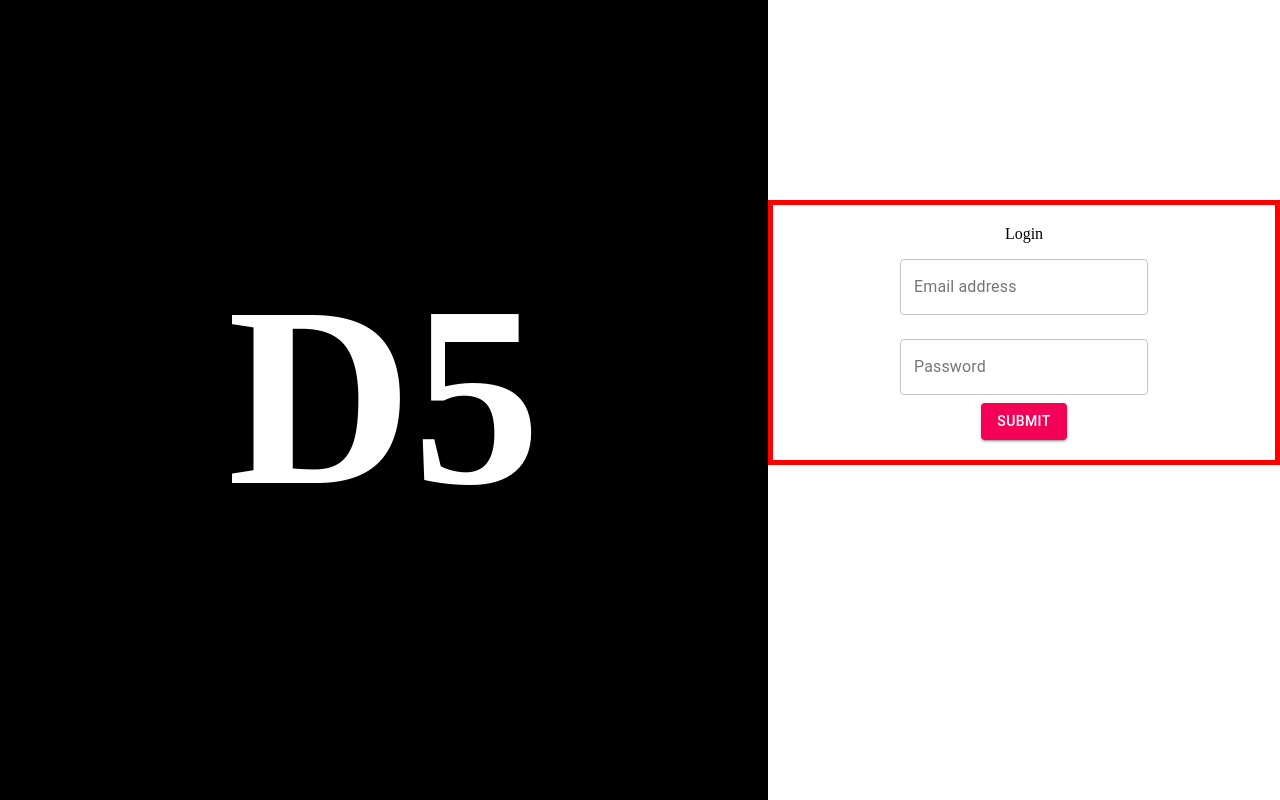
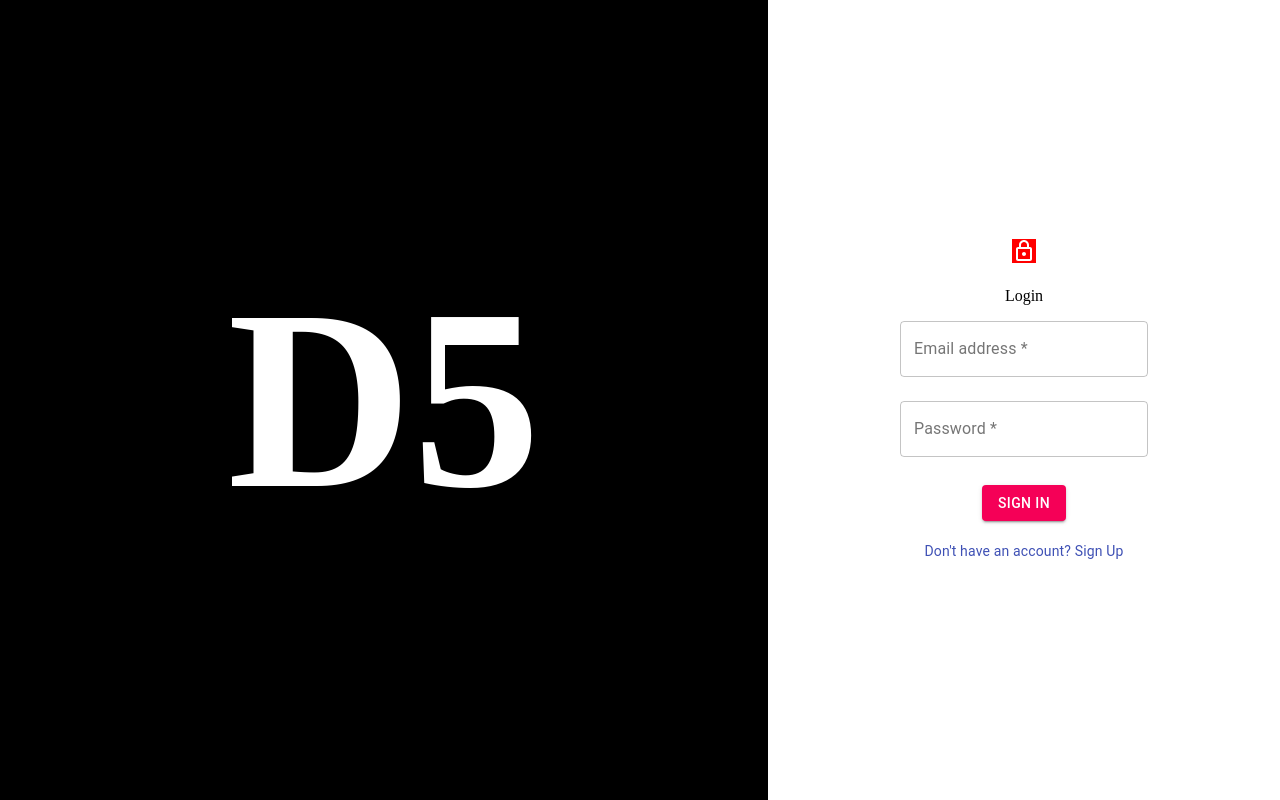
Before and after one commit to Dev4long/D5, a React (Create React App) app in the folder trial/: page / in a window 1280 px wide. Built offline with nearby package versions, Linux system fonts and the light colour scheme; a web font is replaced by a local one.

Commit message:
added sign up

```diff
--- a/trial/src/components/HomeLogIn.js
+++ b/trial/src/components/HomeLogIn.js
@@ -2,8 +2,18 @@
 import "../style/HomeLogIn.css"
 import Button from '@material-ui/core/Button'
 import TextField from '@material-ui/core/TextField';
+import LockOutlinedIcon from '@mui/icons-material/LockOutlined';
+import { Link } from '@material-ui/core';
+import {useState} from 'react';
+
 
 function HomeLogIn() {
+
+  const[signUp, toggleSignUp] = useState(false)
+
+  const switchSignUp = () => toggleSignUp(!signUp)
+
+
   return (
     <div className="LoginContainer">
 
@@ -13,22 +23,51 @@
 
     <div className = "formContainer">
 
-      <div className="LoginForm">
+      {signUp ? ( null ) : <div className="LoginForm">
+      <div><LockOutlinedIcon style={{color:"white", background:"red", marginBottom:"20px"}}/></div>
       Login
       <form>
       <div>
-      <TextField label="Email address" variant="outlined" margin="normal" color="secondary"/>
+        <TextField label="Email address *" variant="outlined" margin="normal" color="secondary"/>
       </div>
-      <div>
-        <TextField label="Password" variant="outlined" margin="normal"
+      <div style={{marginBottom:"20px"}}>
+        <TextField label="Password *" variant="outlined" margin="normal"
         color="secondary"/>
       </div>
-      <Button variant="contained" color="secondary" >
-      Submit
-      </Button>
+        <Button style={{marginBottom:"20px"}} variant="contained" color="secondary" >
+        sign in
+        </Button>
+      <div onClick={switchSignUp}>
+      <Link href="#" variant="body2">
+      {"Don't have an account? Sign Up"}
+      </Link>
+      </div>
 
       </form>
+      </div>}
+
+      {signUp ? (<div className="LoginForm">
+      <div><LockOutlinedIcon style={{color:"white", background:"red", marginBottom:"20px"}}/></div>
+      Sign Up
+      <form>
+      <div>
+        <TextField label="Email address *" variant="outlined" margin="normal" color="secondary"/>
       </div>
+      <div style={{marginBottom:"20px"}}>
+        <TextField label="Password *" variant="outlined" margin="normal"
+        color="secondary"/>
+      </div>
+        <Button style={{marginBottom:"20px"}} variant="contained" color="secondary" >
+      sign in
+      </Button>
+      <div onClick={switchSignUp}>
+      <Link href="#" variant="body2">
+      {"Have an account? Sign In"}
+      </Link>
+      </div>
+
+      </form>
+      </div>):null}
 
     </div>
 
--- a/trial/src/style/HomeLogIn.css
+++ b/trial/src/style/HomeLogIn.css
@@ -3,6 +3,9 @@
     height: 100%;
     background-color: black;
     position: absolute; top: 0; left: 0;
+    display: flex;
+    align-items: center;
+    justify-content: center;
 }
 
 .formContainer{
@@ -10,6 +13,9 @@
     height: 100%;
     background-color: rgb(255, 255, 255);
     position: absolute; top: 0; right: 0;
+    display: flex;
+    align-items: center;
+    justify-content: center;
 }
 
 @font-face {
@@ -20,15 +26,10 @@
 .D5Header{
     font-family: "d5Font";
     font-size: 20vw;
-    text-align: center;
-    margin: 250px auto;
-
-
 }
 
 .LoginForm{
     margin: 200px auto;
-    border: 5px solid red;
     padding: 20px;
     text-align: center;
 }
--- a/trial/src/style/navbar.css
+++ b/trial/src/style/navbar.css
@@ -28,7 +28,6 @@
 .linksH:hover{
     border-radius: 99px;
     padding: 10px 10px 10px 10px;
-    /* box-shadow: 2px 2px 2px 2px rgb(255, 255, 255);; */
     border: 3px solid rgb(255, 0, 0);
 
 }
```
